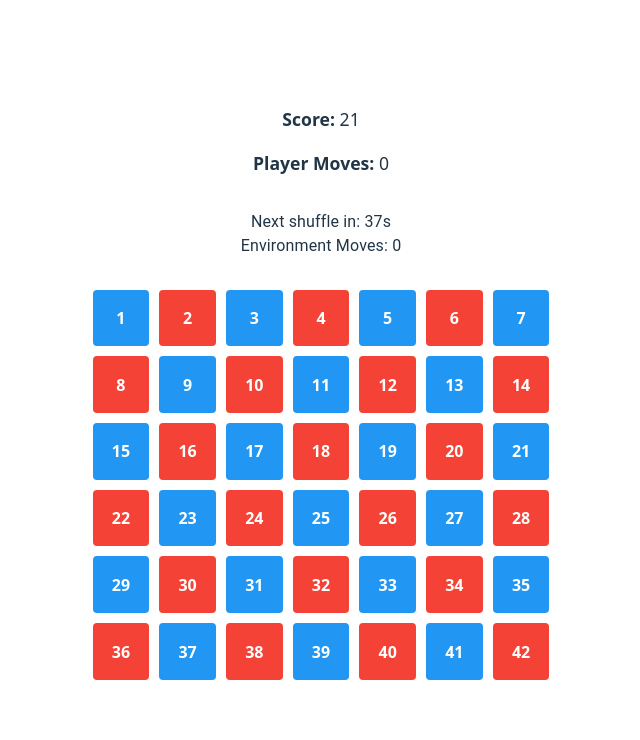
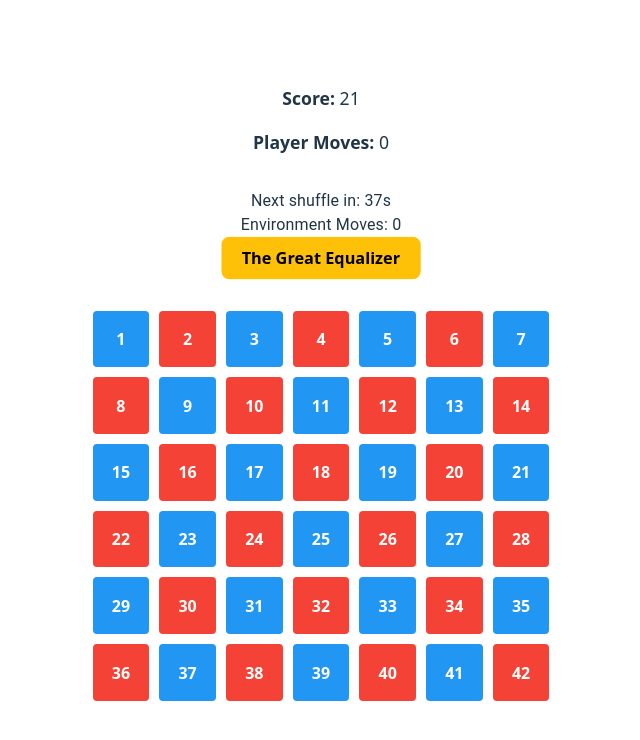
Before and after one commit to gabi-elmaliah/hiway-color-quest, a React (Vite) app: page / in a window 1280 px wide. Shown: the top 740 px of the page, without its empty margins (319-959 px from the left). Built offline with nearby package versions, Linux system fonts and the light colour scheme.

Commit message:
added the equilizer button and its functionality

```diff
--- a/src/components/GameScreen.tsx
+++ b/src/components/GameScreen.tsx
@@ -18,17 +18,38 @@ const COLS = 7;
 const TOTAL = ROWS * COLS;
 
 const GameScreen = ({ palette }: GameScreenProps) => {
+    const [interactionDisabled, setInteractionDisabled] = useState(false);
+    const [showEqualizerPopup, setShowEqualizerPopup] = useState(false);
+    const [envMoves, setEnvMoves] = useState<number>(0);
+    const [timeLeft, setTimeLeft] = useState<number>(42);
+    const [playerMoves, setPlayerMoves] = useState<number>(0);
     const [buttons, setButtons] = useState<ButtonData[]>(
         Array.from({ length: TOTAL }, (_, i) => ({
         id: i + 1,                             // IDs: 1 → 42
         isActive: (i + 1) % 2 === 0,           // Even-numbered IDs = active
         }))
     );
-  const [envMoves, setEnvMoves] = useState<number>(0);
-  const [timeLeft, setTimeLeft] = useState<number>(42);
-  const [playerMoves, setPlayerMoves] = useState<number>(0);
 
-  // ⏱ Auto-shuffle + countdown
+    const handleEqualizerClick = () => {
+        if (interactionDisabled) return;
+
+        setInteractionDisabled(true);
+        setShowEqualizerPopup(true);
+        setEnvMoves((prev) => prev + 1);
+
+        setButtons((prev) => {
+          const evens = prev.filter((b) => b.id % 2 === 0).sort((a, b) => a.id - b.id);
+          const odds = prev.filter((b) => b.id % 2 !== 0).sort((a, b) => a.id - b.id);
+          return [...evens, ...odds];
+        });
+
+        setTimeout(() => {
+          setInteractionDisabled(false);
+          setShowEqualizerPopup(false);
+        }, 3141.5);
+      };
+
+    //  Auto-shuffle + countdown
     useEffect(() => {
         const shuffleInterval = setInterval(() => {
         setButtons((prev) => shuffleArray(prev));
@@ -48,6 +69,7 @@ const GameScreen = ({ palette }: GameScreenProps) => {
 
     // Toggle visual button + its neighbors
     const toggleIndex = (visualIndex: number) => {
+        if (interactionDisabled) return;
         setPlayerMoves((moves) => moves + 1);
 
         setButtons((prev) => {
@@ -104,6 +126,18 @@ const GameScreen = ({ palette }: GameScreenProps) => {
         <Typography variant="body1" className="shuffle-timer">Next shuffle in: {timeLeft}s</Typography>
         <Typography variant="body1" className="env-moves">Environment Moves: {envMoves}</Typography>
 
+        <div className="equalizer-section">
+            <button className="great-equalizer" onClick={handleEqualizerClick} disabled={interactionDisabled}>
+                The Great Equalizer
+            </button>
+            {showEqualizerPopup && (
+            <div className="popup-message">
+                You invoked balance in the universe. Sit and ponder your actions!
+            </div>
+  )}
+</div>
+
+
         <div className="game-screen">
             {buttons.map((button, visualIndex) => (
             <Tooltip
--- a/src/styles/GameScreen.css
+++ b/src/styles/GameScreen.css
@@ -43,6 +43,35 @@
 .grid-button.inactive {
     background-color: var(--inactive-color);
   }
+.great-equalizer {
+    animation: pulse 2s infinite;
+    font-size: 16px;
+    padding: 10px 20px;
+    border-radius: 8px;
+    background-color: #ffc107;
+    border: none;
+    cursor: pointer;
+    font-weight: bold;
+  }
+
+.popup-message {
+    margin-top: 8px;
+    font-weight: bold;
+    color: #f44336;
+    animation: fadeIn 0.5s ease-in-out;
+  }
+
+@keyframes pulse {
+    0% { transform: scale(1); }
+    50% { transform: scale(1.08); }
+    100% { transform: scale(1); }
+  }
+
+@keyframes fadeIn {
+    from { opacity: 0; }
+    to   { opacity: 1; }
+  }
+
 
   /* 🔄 Responsive tweaks for small screens */
 @media (max-width: 600px) {
```
Lines whose indentation alone changed are shown as unchanged.
